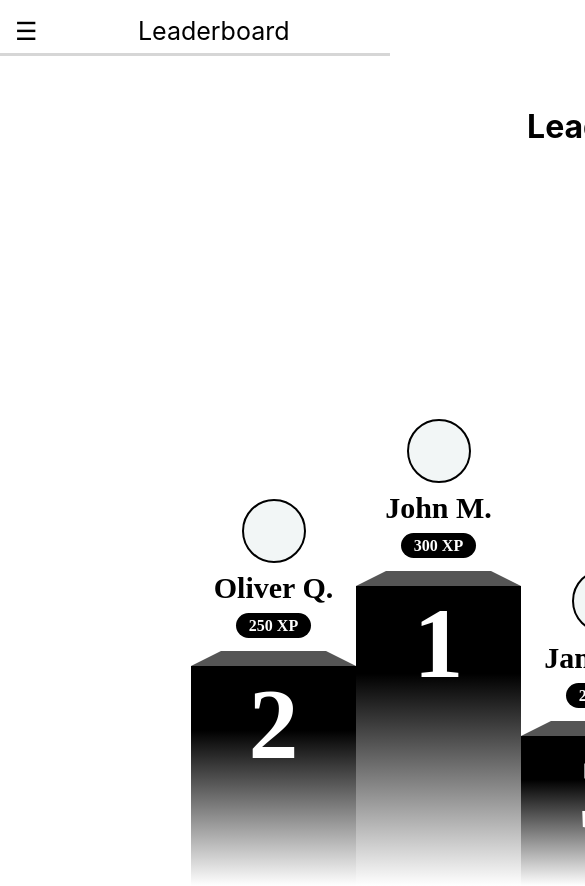
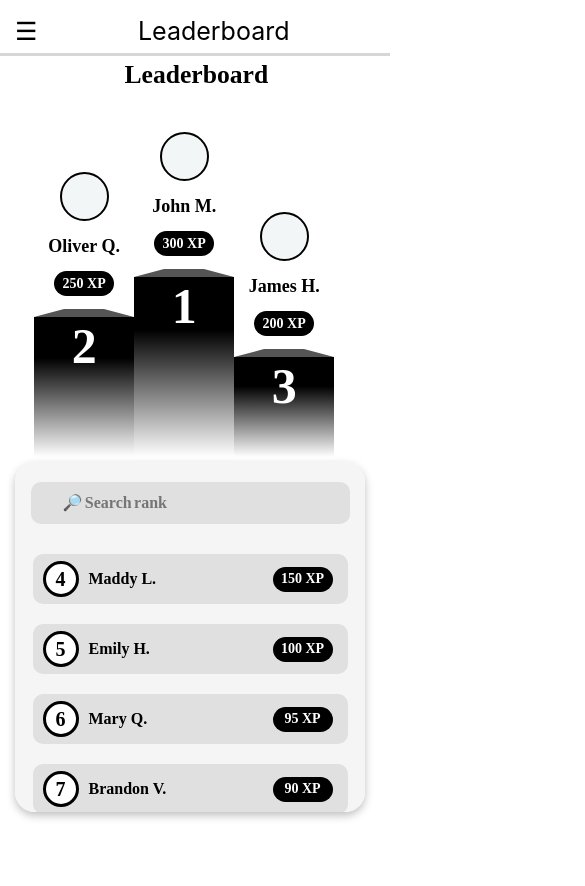
Before and after one commit to Areeb-Ashraf/AI-Ethics, a React (Create React App) app in the folder ai-ethics/: page /leaderboard in a window 390 px wide. Shown: the top 886 px of the page, 585 px wide, since content can reach past the window. After the commit the page ends 844 px from the top, so only its background shows below. Built offline with nearby package versions, Linux system fonts and the light colour scheme; no server answers; the database is empty.

Commit message:
Fixing Leaderboard Responsiveness

```diff
--- a/ai-ethics/src/App.css
+++ b/ai-ethics/src/App.css
@@ -3,6 +3,7 @@
   position: absolute;
   margin-top: 35px;
   margin-left: 100px;
+  width: 93%;
 }
 
 @media screen and (max-width: 768px){
--- a/ai-ethics/src/components/leaderboard.js
+++ b/ai-ethics/src/components/leaderboard.js
@@ -10,6 +10,8 @@ const leaderboardData = [
     { name: 'Mary Q.', score: 95 },
     { name: 'Brandon V.', score: 90 },
     { name: 'Lewis T.', score: 85 },
+    { name: 'Jamie O.', score: 80 },
+    { name: 'Tiffany R.', score: 85 },
 ];
 
 const Leaderboard = () => {
@@ -41,6 +43,7 @@ const Leaderboard = () => {
 
             {/* List container */}
             <div className="list-container">
+                <input className="list-container-search" type="text" placeholder='&#x1F50E;&#xFE0E; Search rank'/>
                 {rest.map((player, index) => (
                     <div key={index} className="list-box">
                         <div className="list-rank">{index + 4}</div>
--- a/ai-ethics/src/components/welcome.js
+++ b/ai-ethics/src/components/welcome.js
@@ -23,7 +23,7 @@ const Welcome = () => {
           <span>Create Account</span>
         </button>
         <div className="login-text">
-          Already Have an account?
+          Already Have an account?&nbsp;
           <a className="login-link" href="#" onClick={goToLogin}>Log in</a>
         </div>
       </div>
--- a/ai-ethics/src/styles/leaderboard.css
+++ b/ai-ethics/src/styles/leaderboard.css
@@ -1,18 +1,16 @@
 .leaderboard-container{
-    margin-top: 4rem;
-    margin-left: 3rem;
+    font-family: cursive;
     text-align: center;
 }
 
 .leaderboard-list-container {
-    margin-top: 15rem;
+    margin-top: 5rem;
     margin-left: 8rem;
     height: 60%;
     width: 80%;
     display: flex;
     flex-direction: row;
     justify-content: space-between;
-    font-family: 'Times New Roman', Times, serif ;
 }
 
 .top3-container, .list-container {
@@ -52,7 +50,7 @@
     display: flex;
     justify-content: center;
     align-items: center;
-    font-size: 30px;
+    font-size: 25px;
     font-weight: 600;
 }
 
@@ -83,7 +81,7 @@
     width: 165px;
     background: linear-gradient(180deg, #000000 29.23%, #FFFFFF 100%);
     color: white;
-    font-size: 100px;
+    font-size: 70px;
     font-weight: 800;
     display: flex;
     justify-content: center;
@@ -109,9 +107,23 @@
     box-shadow: 0px 3.54px 8.86px 0px #00000040;
 }
 
+.list-container-search{
+    line-height: 40px;
+    text-indent: 30px;
+    width: 375px;
+    background: #E0E0E0;
+    border: none;
+    border-radius: 10px;
+    margin-top: 20px;
+    font-family: cursive;
+    font-size: 18px;
+    font-weight: 550;
+    word-spacing: -.2ch;
+}
+
 .list-box {
     height: 65px;
-    width: 400px;
+    width: 375px;
     background: #E0E0E0;
     border-radius: 10px;
     margin: 10px;
@@ -120,8 +132,12 @@
     align-items: center;
 }
 
+.list-box:hover{
+    box-shadow: 0px 3.54px 8.86px 0px #00000040;
+}
+
 .list-box:first-of-type {
-    margin-top: 50px;
+    margin-top: 30px;
 }
 
 .list-rank {
@@ -134,14 +150,14 @@
     display: flex;
     justify-content: center;
     align-items: center;
-    font-size: 30px;
+    font-size: 25px;
     font-weight: 600;
 }
 
 .list-name {
     height: 40px;
     width: 150px;
-    font-size: 27px;
+    font-size: 20px;
     font-weight: 600;
     margin-right: auto;
     display: flex;
@@ -160,3 +176,118 @@
     font-weight: 600;
     color: #FFFFFF;
 }
+
+@media screen and (max-width: 1395px){
+    .leaderboard-list-container {
+        flex-direction: column;
+    }
+    .list-container{
+        margin-top: 5px;
+    }
+  }
+
+  @media screen and (max-width: 768px) {
+    .leaderboard-container {
+        font-size: 0.8rem; /* Reducing the font size for smaller screens */
+    }
+
+    .leaderboard-list-container {
+        flex-direction: column;
+        margin: 0; /* Adjust margins to fit the smaller screen */
+        align-items: center;
+        margin-left: 5rem;
+    }
+
+    .top3-container, .list-container {
+        height: auto;
+        width: 100%;
+        max-width: 350px; /* Reduce the width to fit within smaller screens */
+    }
+
+    .list-container{
+        height: 350px;
+        width: 350px;
+    }
+
+    .top3-container {
+        flex-direction: row;
+        justify-content: space-around;
+    }
+
+    .rank-container {
+        height: 350px; /* Reduce pedestal height */
+        width: 100px; /* Reduce pedestal width */
+    }
+
+    .rank-icon {
+        height: 45px; /* Reduce size of the rank icon */
+        width: 45px;
+    }
+
+    .rank-name {
+        font-size: 18px; /* Adjust font size */
+    }
+
+    .rank-score {
+        font-size: 14px;
+        width: 60px; /* Reduce score container width */
+    }
+
+    .rank-platform-body {
+        height: 180px; /* Reduce pedestal body height */
+        width: 100px;
+        font-size: 50px; /* Adjust the font size for rank number */
+    }
+
+    #rank-2-container > .rank-platform-body {
+        height: 140px;
+    }
+
+    #rank-3-container > .rank-platform-body {
+        height: 100px;
+    }
+
+    .rank-platform-top {
+        border-bottom: 8px solid #555;
+        border-left: 30px solid transparent;
+        border-right: 30px solid transparent;
+        height: 0;
+        width: 40px;
+        margin-top: 8px;
+    }
+
+    .list-container-search {
+        width: 90%; /* Full width of the smaller screen */
+        font-size: 16px;
+    }
+
+    .list-box {
+        height: 50px; /* Reduce height of the list items */
+        width: 90%; /* Full width for list boxes */
+    }
+
+    .list-rank {
+        height: 30px; /* Reduce size of rank circle */
+        width: 30px;
+        font-size: 20px;
+    }
+
+    .list-name {
+        font-size: 16px;
+        width: auto;
+    }
+
+    .list-score {
+        font-size: 14px;
+        width: 60px; /* Reduce score container width */
+    }
+}
+
+@media screen and (max-width: 500px){
+    .leaderboard-list-container {
+        margin: 0;
+    }
+    .top3-container{
+        margin-left: 1.2rem;
+    }
+}
```
